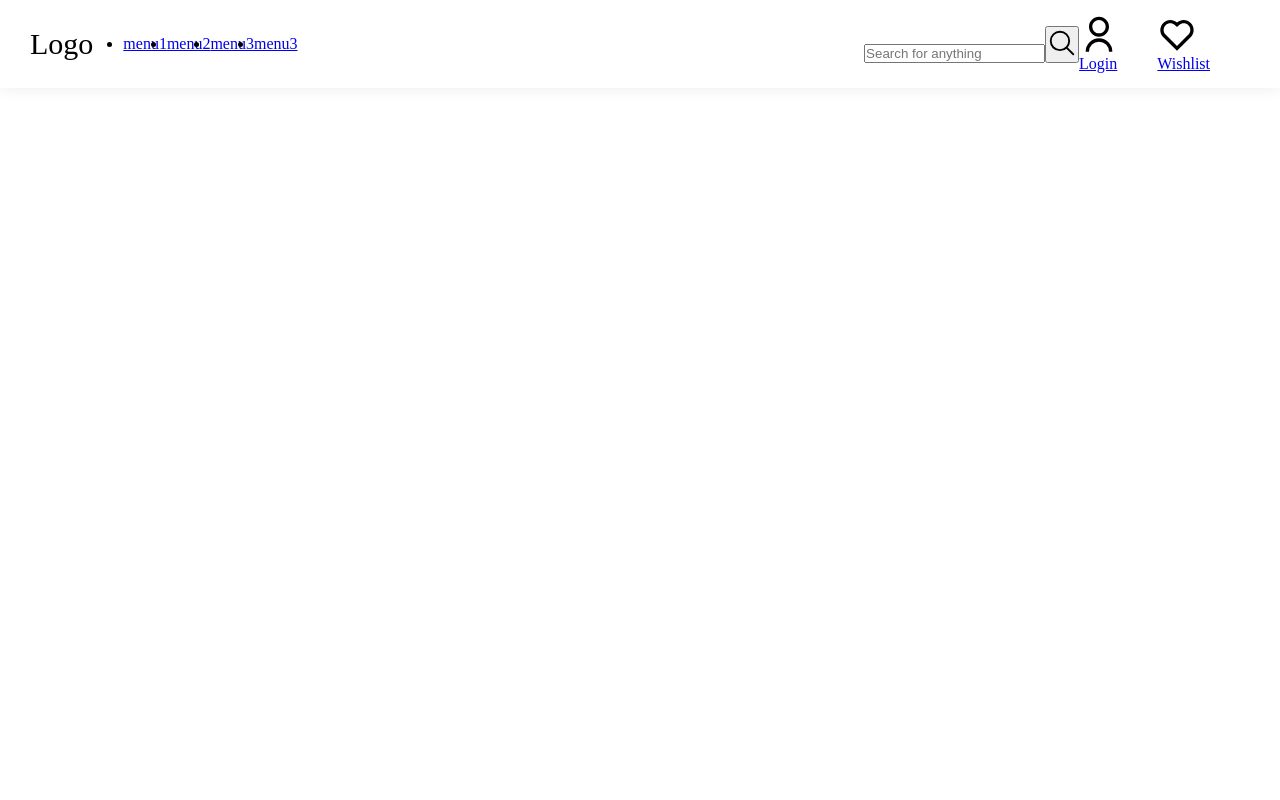
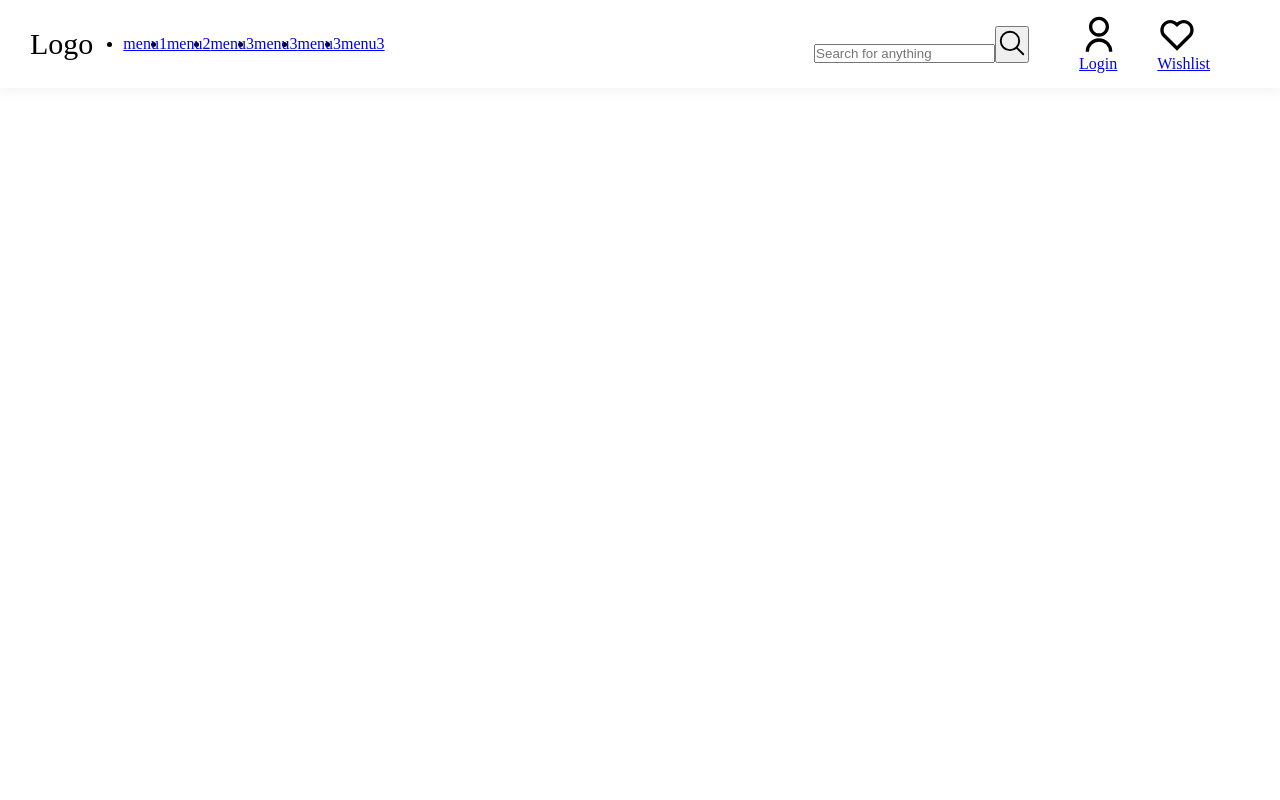
Before and after one commit to VenusTestSeries/VTS, a Next.js app: page / in a window 1280 px wide. Shown: the top 800 px of the page. Built offline with nearby package versions, Linux system fonts and the light colour scheme.

Commit message:
new changes

```diff
--- a/layout/css/header.module.scss
+++ b/layout/css/header.module.scss
@@ -25,6 +25,11 @@
     .navlink {
       ul {
         display: flex;
+        li {
+          a {
+            position: relative;
+          }
+        }
       }
     }
   }
@@ -32,6 +37,7 @@
   .searchwithaction {
     display: flex;
     align-items: center;
+    gap: 50px;
     .headersearchbar {
       position: relative;
     }
--- a/layout/header/index.tsx
+++ b/layout/header/index.tsx
@@ -31,6 +31,12 @@ const Header = () => {
             </li>
             <li>
               <a href="#">menu2</a>
+            </li>
+            <li>
+              <a href="#">menu3</a>
+            </li>
+            <li>
+              <a href="#">menu3</a>
             </li>
             <li>
               <a href="#">menu3</a>
```
